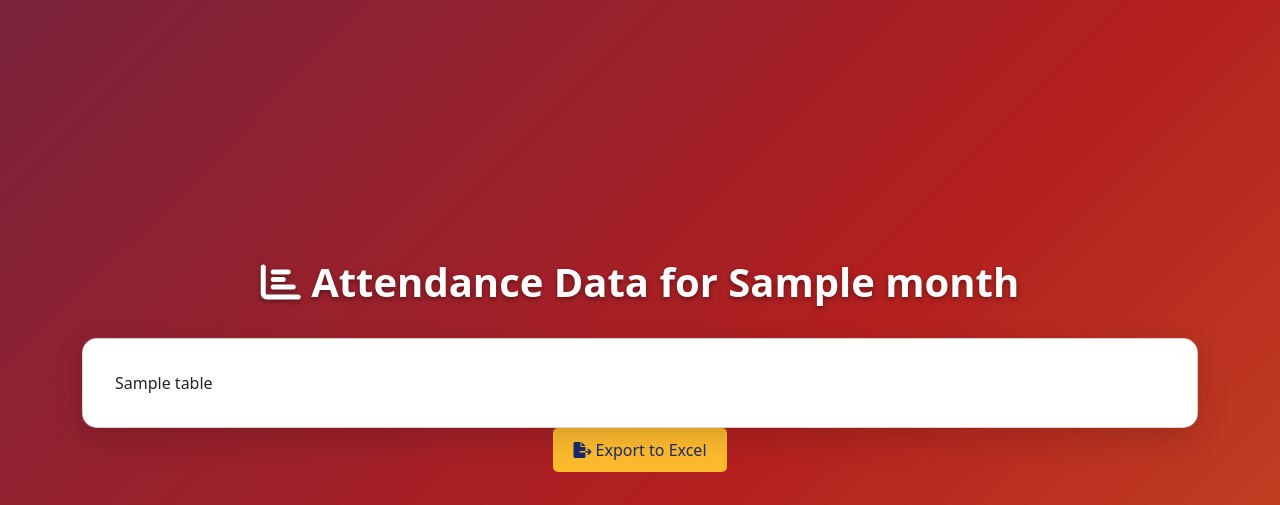
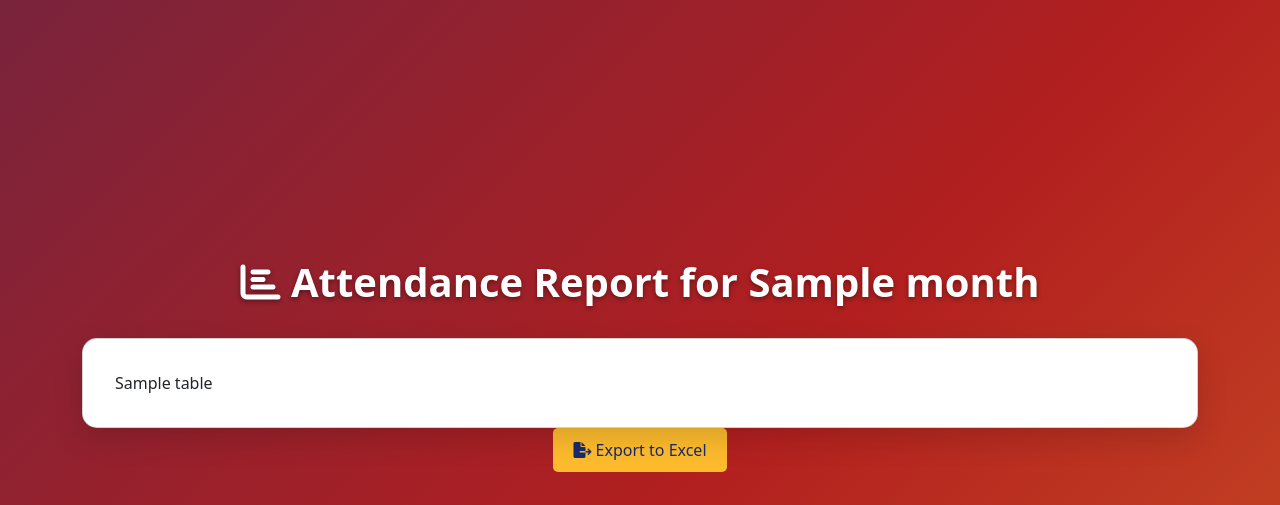
Before and after one commit to sp92nda/confluence_cal_att, a Flask app: template templates/report.html in a window 1280 px wide. Shown: the top 505 px of the page. Run offline with Flask 3, Linux system fonts and the light colour scheme; the template is opened without the code that fills it: most values are stand-ins (such as "Sample title", 1, 10 or a date in 2020); some libraries are stand-ins or nearby versions.

Commit message:
Added change

```diff
--- a/templates/report.html
+++ b/templates/report.html
@@ -125,7 +125,7 @@
 
 <body>
 <div class="container">
-    <h1><i class="fa fa-chart-bar"></i> Attendance Data for {{ month or 'All Months' }}</h1>
+    <h1><i class="fa fa-chart-bar"></i> Attendance Report for {{ month or 'All Months' }}</h1>
     <div class="card">
         <div class="table-container">
             {{ table | safe }}
```
